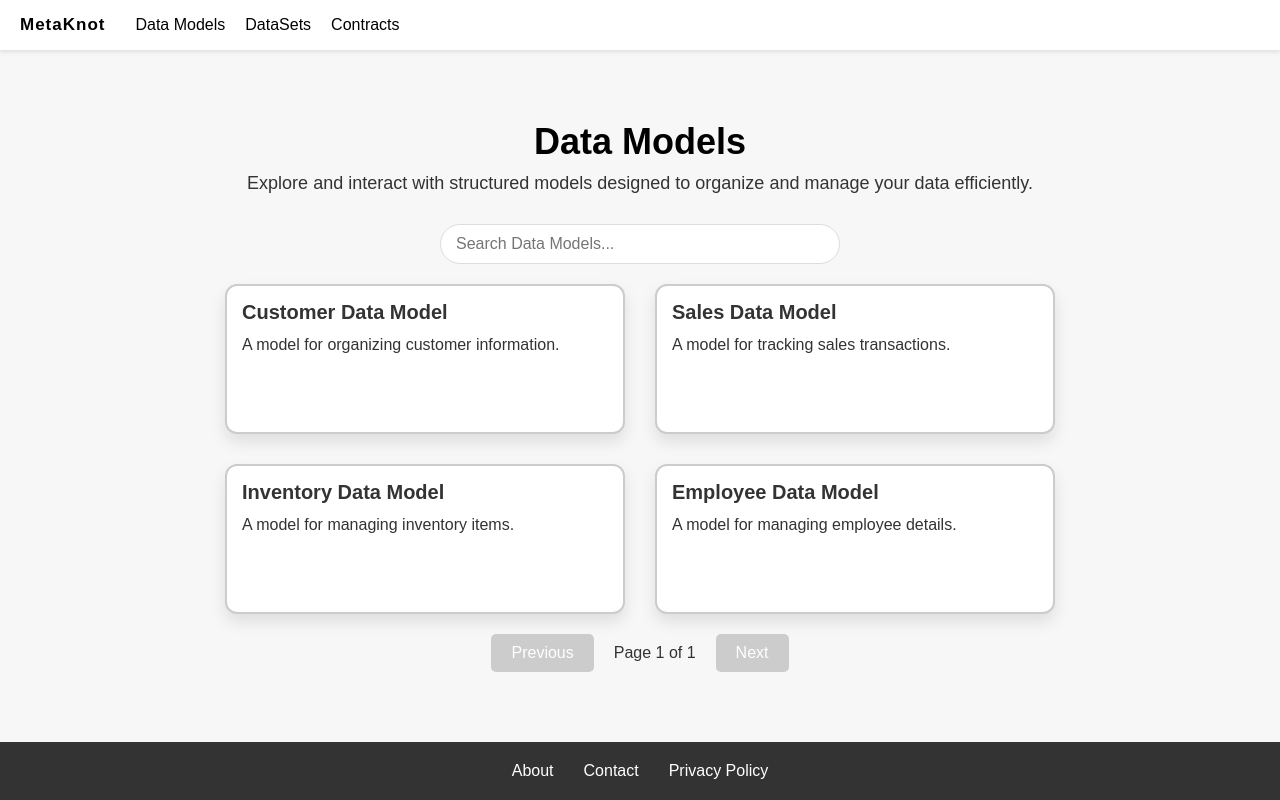
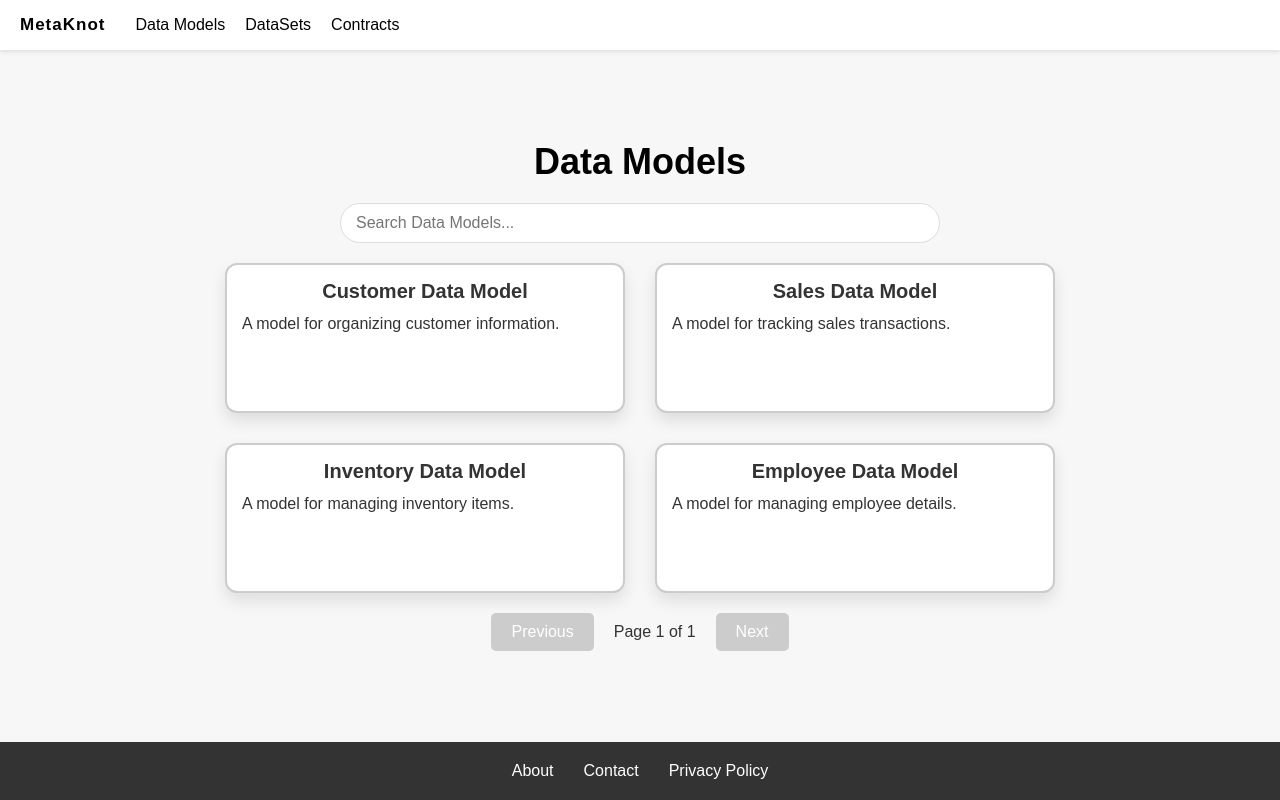
Before and after one commit to awales0177/react-meta-catalog, a React (Vite) app: page / in a window 1280 px wide. Both pictures are taken after a click on the link "Data Models". Built offline with nearby package versions, Linux system fonts and the light colour scheme.

Commit message:
fixed css

```diff
--- a/src/pages/Contracts.jsx
+++ b/src/pages/Contracts.jsx
@@ -33,9 +33,6 @@ const Contracts = () => {
     <div className="page-container">
       <header className="page-header">
         <h2>Contracts</h2>
-        <p className="subtitle">
-          Browse and explore contracts governing data models and processes, ensuring compliance and clear terms.
-        </p>
         <div className="search-bar">
           <input
             type="text"
--- a/src/pages/DataModels.jsx
+++ b/src/pages/DataModels.jsx
@@ -33,9 +33,6 @@ const DataModels = () => {
     <div className="page-container">
       <header className="page-header">
         <h2>Data Models</h2>
-        <p className="subtitle">
-          Explore and interact with structured models designed to organize and manage your data efficiently.
-        </p>
         <div className="search-bar">
           <input
             type="text"
--- a/src/pages/DataSets.jsx
+++ b/src/pages/DataSets.jsx
@@ -34,7 +34,6 @@ const DataSets = () => {
     <div className="page-container">
       <header className="page-header">
         <h2>Data Sets</h2>
-        <p className="subtitle">Discover and manage datasets with detailed metadata and associated models.</p>
         <div className="search-bar">
           <input
             type="text"
--- a/styles/Card.css
+++ b/styles/Card.css
@@ -25,6 +25,10 @@
   font-weight: bold; /* Bold for emphasis */
   margin-bottom: 10px; /* Space below the title */
   color: #333; /* Dark text color */
+  text-align: center; /* Center align the title */
+  white-space: nowrap; /* Prevent wrapping */
+  overflow: hidden; /* Hide overflowing text */
+  text-overflow: ellipsis; /* Add "..." for overflowing text */
 }
 
 .card p {
--- a/styles/Page.css
+++ b/styles/Page.css
@@ -28,8 +28,8 @@
   font-size: 16px;
   border: 1px solid #ddd;
   border-radius: 25px;
-  width: 80%;
-  max-width: 400px;
+  width: 90%; /* Increased width for wider search bar */
+  max-width: 600px; /* Increased maximum width */
   outline: none;
   transition: border-color 0.3s ease, box-shadow 0.3s ease;
 }
@@ -38,6 +38,7 @@
   border-color: #4caf50;
   box-shadow: 0 0 8px rgba(76, 175, 80, 0.4);
 }
+
 
 /* Content Container */
 .content-container {
```
